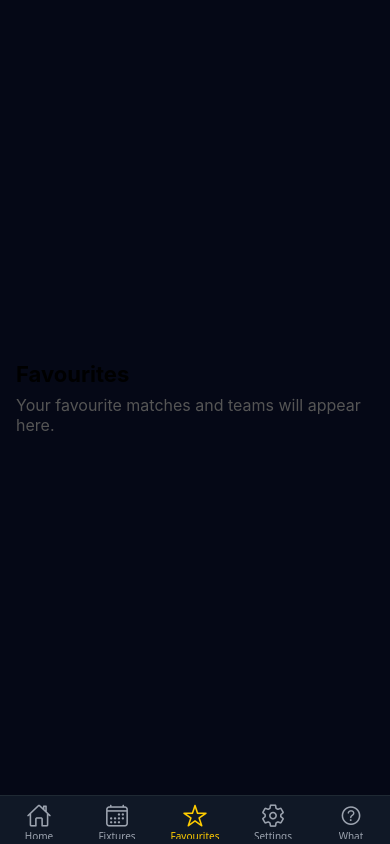
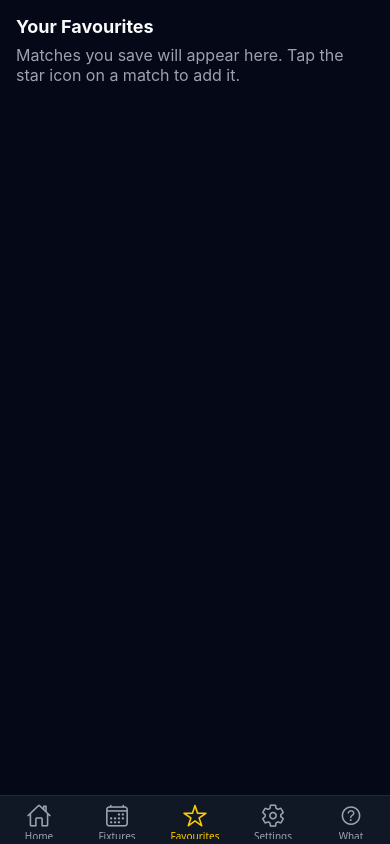
Before and after one commit to TUDublinBlanchBusinessIT/project-SaikouTrawally-1, a React Native app: screen /Favourites in a window 390 px wide. Built offline with nearby package versions, Linux system fonts and the light colour scheme.

Commit message:
Changed colour of text

```diff
--- a/Screens/FavouritesScreen.js
+++ b/Screens/FavouritesScreen.js
@@ -1,12 +1,15 @@
 // Screens/FavouritesScreen.js
 import React from 'react';
 import { View, Text, StyleSheet } from 'react-native';
+import { colors, typography } from '../theme';
 
 export default function FavouritesScreen() {
   return (
     <View style={styles.container}>
-      <Text style={styles.title}>Favourites</Text>
-      <Text style={styles.text}>Your favourite matches and teams will appear here.</Text>
+      <Text style={styles.title}>Your Favourites</Text>
+      <Text style={styles.text}>
+        Matches you save will appear here. Tap the star icon on a match to add it.
+      </Text>
     </View>
   );
 }
@@ -14,16 +17,17 @@ export default function FavouritesScreen() {
 const styles = StyleSheet.create({
   container: {
     flex: 1,
+    backgroundColor: colors.background, // FIXED
     padding: 16,
-    justifyContent: 'center',
   },
   title: {
-    fontSize: 22,
+    fontSize: typography.subheader,
     fontWeight: 'bold',
+    color: colors.text,   // FIXED
     marginBottom: 8,
   },
   text: {
-    fontSize: 16,
-    color: '#555',
+    fontSize: typography.body,
+    color: colors.muted,  // FIXED
   },
 });
--- a/Screens/HomeScreen.js
+++ b/Screens/HomeScreen.js
@@ -1,3 +1,4 @@
+// Screens/HomeScreen.js
 import React from 'react';
 import { View, Text, StyleSheet, Button, Image } from 'react-native';
 import { colors, typography } from '../theme';
@@ -6,6 +7,7 @@ export default function HomeScreen({ navigation }) {
   return (
     <View style={styles.container}>
       <Image source={require('../assets/whatscore.png')} style={styles.logo} />
+
       <Text style={styles.title}>Whatscore</Text>
       <Text style={styles.subtitle}>
         Track fixtures, favourites and match details in one place.
@@ -19,6 +21,7 @@ export default function HomeScreen({ navigation }) {
             onPress={() => navigation.navigate('Fixtures')}
           />
         </View>
+
         <View style={styles.buttonWrapper}>
           <Button
             title="View Favourites"
@@ -40,27 +43,27 @@ const styles = StyleSheet.create({
     alignItems: 'center',
   },
   logo: {
-    width: 100,
-    height: 100,
+    width: 110,
+    height: 110,
     resizeMode: 'contain',
-    marginBottom: 20,
+    marginBottom: 22,
   },
   title: {
     fontSize: typography.header,
     fontWeight: 'bold',
-    color: colors.text,
-    marginBottom: 8,
+    color: colors.text,   // FIXED
+    marginBottom: 10,
   },
   subtitle: {
     fontSize: typography.body,
-    color: colors.muted,
-    marginBottom: 24,
+    color: colors.muted,  // FIXED
+    marginBottom: 26,
     textAlign: 'center',
   },
   buttons: {
     width: '80%',
   },
   buttonWrapper: {
-    marginBottom: 12,
+    marginBottom: 14,
   },
 });
```
